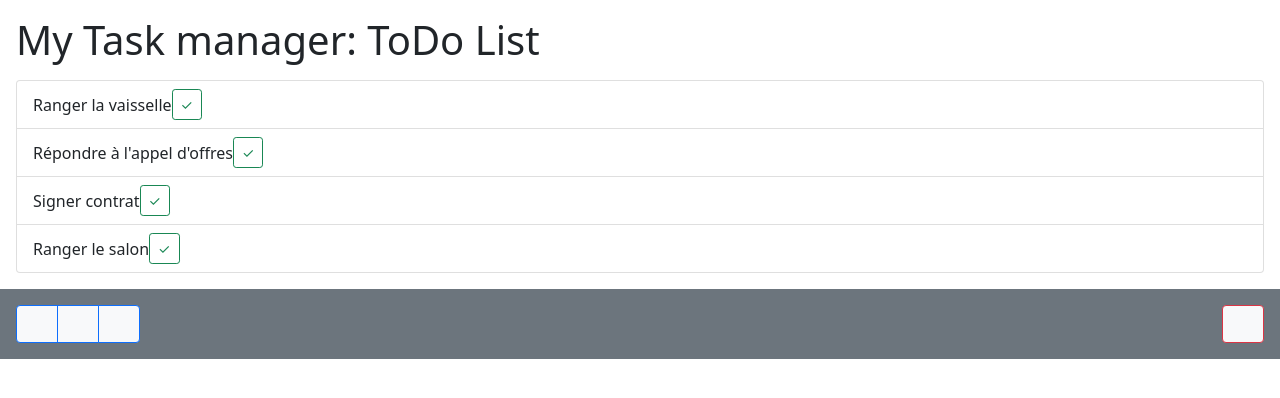
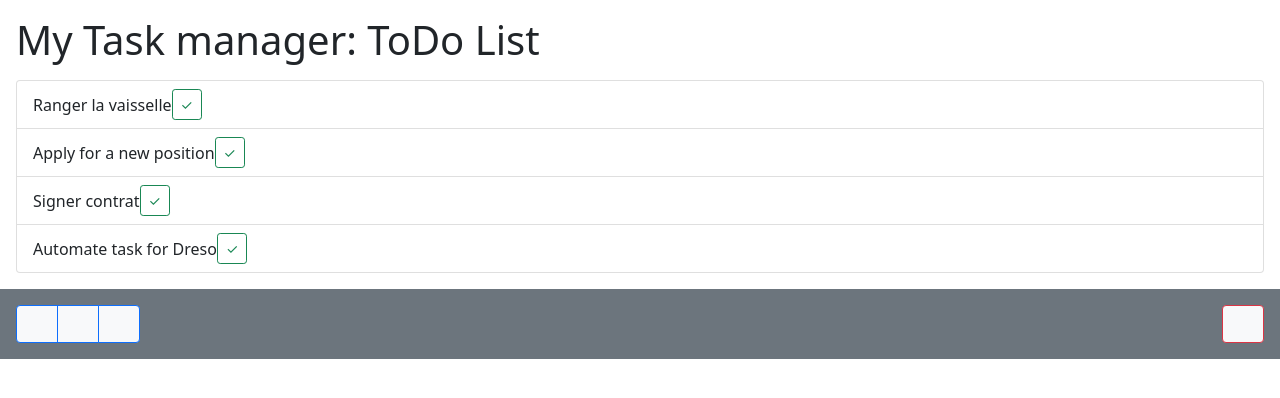
Before and after one commit to sofoste93/myTask-list, a React (Create React App) app in the folder task-manager/: page / in a window 1280 px wide. Shown: the top 398 px of the page. Built offline with nearby package versions, Linux system fonts and the light colour scheme; some icons are missing.

Commit message:
Update ToDoList.js

```diff
--- a/task-manager/src/component/ToDoList.js
+++ b/task-manager/src/component/ToDoList.js
@@ -9,7 +9,7 @@ const ToDoList = () => (
             <button className="btn btn-sm ml-auto btn-outline-success">&#x2713;</button>
         </li>
         <li className="list-group-item d-flex align-items-center">
-            Répondre à l'appel d'offres
+            Apply for a new position
             <button className="btn btn-sm ml-auto btn-outline-success">&#x2713;</button>
         </li>
         <li className="list-group-item d-flex align-items-center">
@@ -17,7 +17,7 @@ const ToDoList = () => (
             <button className="btn btn-sm ml-auto btn-outline-success">&#x2713;</button>
         </li>
         <li className="list-group-item d-flex align-items-center">
-            Ranger le salon
+            Automate task for Dreso
             <button className="btn btn-sm ml-auto btn-outline-success">&#x2713;</button>
         </li>
     </ul>
```
